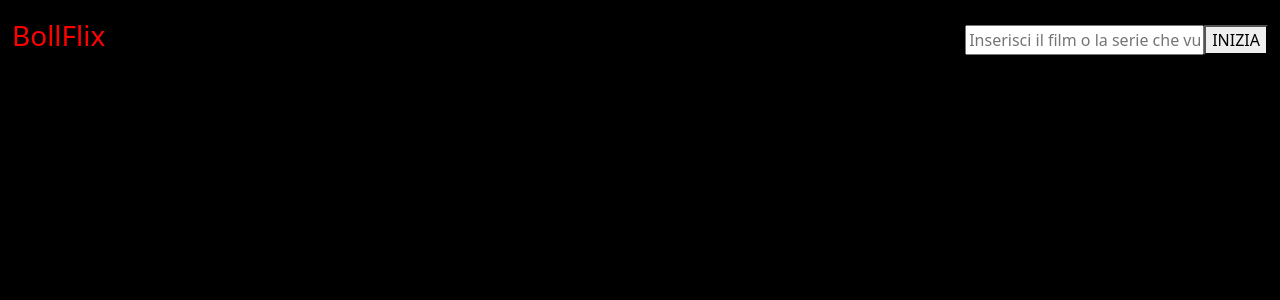
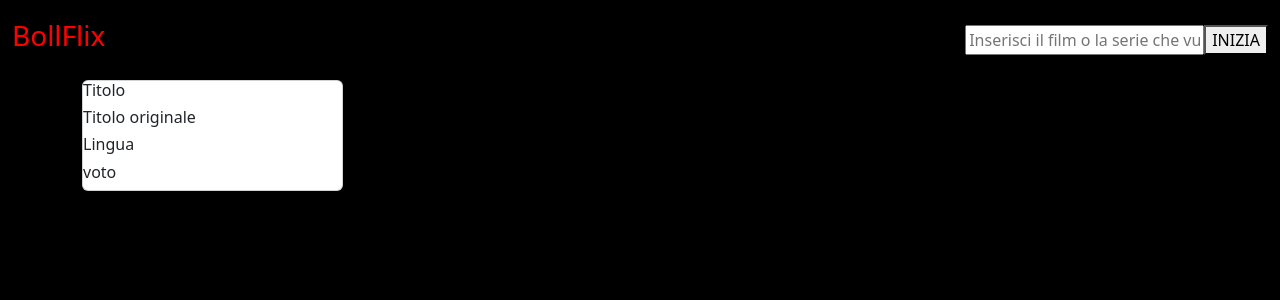
Before and after one commit to Andrea9808/vite-boolflix, a Vue app: page / in a window 1280 px wide. Shown: the top 300 px of the page. Built offline with nearby package versions, Linux system fonts and the light colour scheme.

Commit message:
config: axios

```diff
--- a/src/App.vue
+++ b/src/App.vue
@@ -2,19 +2,46 @@
 // AXIOS
 import axios from 'axios';
 
+// importo store
+import { store } from './store';
+
 import HeaderApp from './components/HeaderApp.vue';
+import MainApp from './components/MainApp.vue';
 
-export default{
+export default {
     components: {
         HeaderApp,
+        MainApp,
+    },
+
+    data() {
+        return {
+            store,
+        }
+    },
+
+    methods: {
+        getMovies() {
+            axios
+            .get(store.apiUrl)
+            .then((res => {
+                console.log(res.data.results);
+            }))
+            .catch((err) => {
+                console.log("errori", err);
+            })
+        }
     }
 }
 </script>
 
 <template>
-    <HeaderApp/>
+    <HeaderApp />
+    <main>
+        <MainApp />
+    </main>
 </template>
 
 <style lang="scss">
-    @use './styles/general.scss';
+@use './styles/general.scss';
 </style>
--- /dev/null
+++ b/src/components/MainApp.vue
@@ -0,0 +1,23 @@
+<script>
+import MovieCard from './MovieCard.vue';
+export default{
+    name: "MainApp",
+
+    components:{
+        MovieCard,
+    }
+}
+</script>
+
+<template>
+    <div class="container">
+        <div class="row">
+            <div class="col-6 col-md-4 col-lg-3">
+                <MovieCard/>
+            </div>
+        </div>
+    </div>
+</template>
+
+<style>
+</style>
--- /dev/null
+++ b/src/components/MovieCard.vue
@@ -0,0 +1,22 @@
+<script>
+export default {
+    name: "MovieCard",
+}
+</script>
+
+<template>
+    <div class="card-container">
+        <div class="row">
+            <div class="col">
+                <div class="card">
+                    <h6>Titolo</h6>
+                    <h6>Titolo originale</h6>
+                    <h6>Lingua</h6>
+                    <h6>voto</h6>
+                </div>
+            </div>
+        </div>
+    </div>
+</template>
+
+<style></style>
--- a/src/components/SearchApp.vue
+++ b/src/components/SearchApp.vue
@@ -1,6 +1,16 @@
 <script>
+
+// importo store
+import { store } from '../store';
+
 export default {
-    name: "SearchApp"
+    name: "SearchApp",
+
+    data(){
+        return{
+            store,
+        }
+    }
 }
 </script>
 
@@ -9,4 +19,5 @@ export default {
     <button>INIZIA</button>
 </template>
 
-<style></style>
+<style lang="scss">
+</style>
--- a/src/store.js
+++ b/src/store.js
@@ -1,6 +1,7 @@
 import { reactive } from 'vue'
 
 export const store = reactive({
-
-
+    apiUrl: "https://api.themoviedb.org/3/search/movie?",
+    apiKey: "c3280ae43f7426b4d6f4e11f8b17d87c",
+    searchMovies: "",
 })
```
Also changed, not shown: src/components/HeaderApp.vue (+4 -3 lines).
